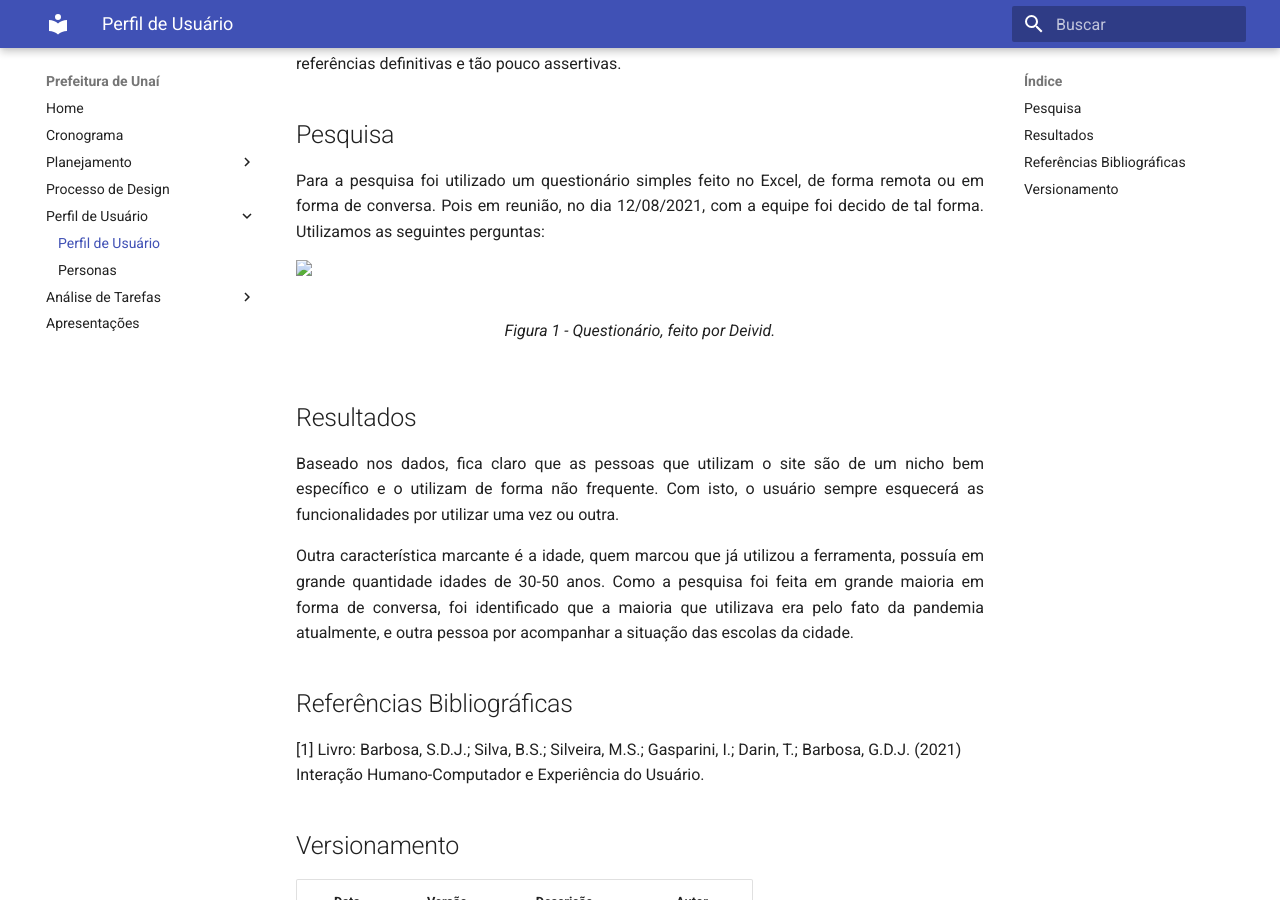
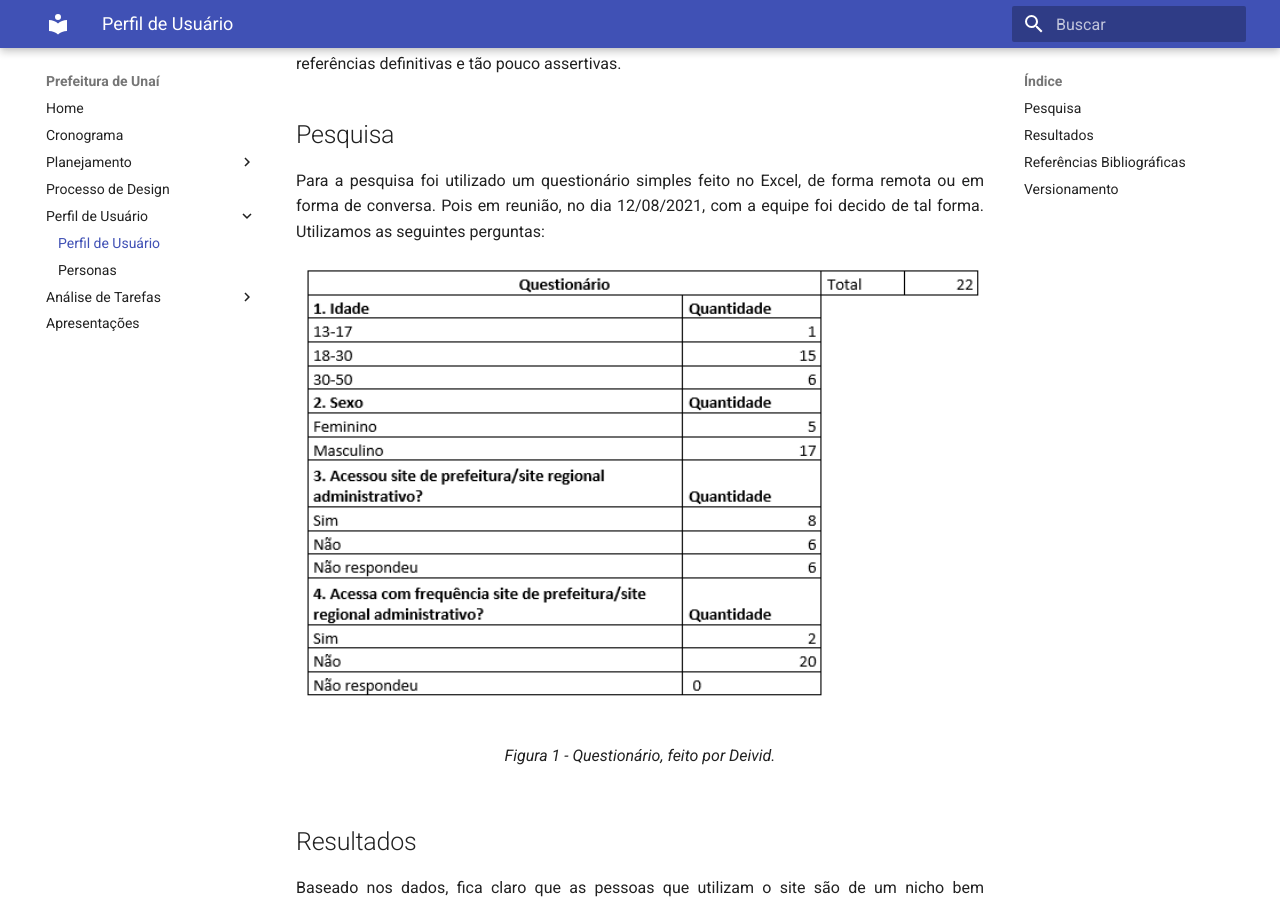
Before and after one commit to Interacao-Humano-Computador/2021.1-Prefeitura-Unai, an MkDocs documentation site: the page built from docs/perfil/perfil.md, in a window 1280 px wide and 900 px high, scrolled down 301 px. Built offline with MkDocs 1.6.1 and Material for MkDocs 9.7.7, drawn with Linux system fonts in a browser that asks for light colours.

Commit message:
Arrumando tabela perfil de usuário

```diff
--- a/docs/perfil/perfil.md
+++ b/docs/perfil/perfil.md
@@ -9,7 +9,7 @@
 <p align = "justify">Para a pesquisa foi utilizado um questionário simples feito no Excel, de forma remota ou em forma de conversa. Pois em reunião, no dia 12/08/2021, com a equipe foi decido de tal forma. Utilizamos as seguintes perguntas:</p>
 
 <figure>
-<img align=center width="700" src="../img/questionario.png">
+<img align=center width="700" src="../../img/questionario.png">
 <br>
 <figcaption>Figura 1 - Questionário, feito por Deivid.</a></figcaption>
 </figure>
```
